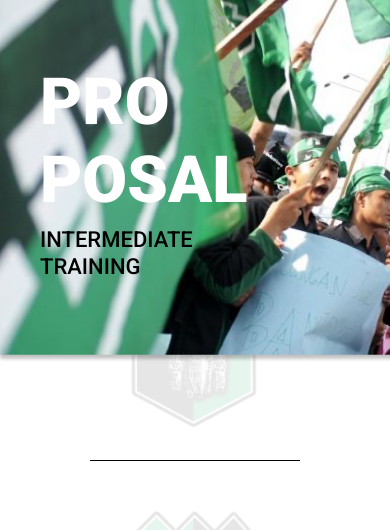
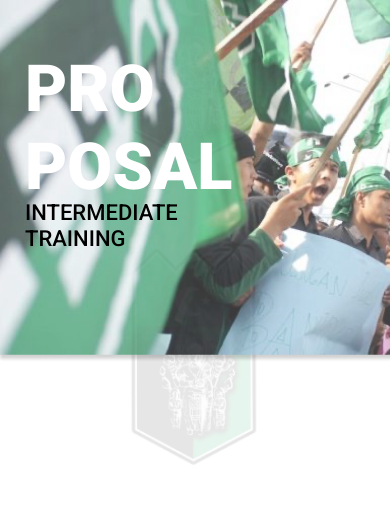
Before and after one commit to BryanYehuda/WebsiteKaderHMIUnbraw, a website: page src/index.html in a window 390 px wide. Shown: the top 530 px of the page. Drawn offline with nearby package versions, Linux system fonts and the light colour scheme.

Commit message:
Updating Hero Section

```diff
--- a/src/index.html
+++ b/src/index.html
@@ -46,8 +46,8 @@
     <section id="hero">
         <div class="row">
             <div class="col-12">
-                <img src="public/images/default/heropc.png" class="d-none d-sm-block img-fluid lazyload" alt="Hero Image">
-                <img src="public/images/default/heromobile.png" class="d-sm-none img-fluid lazyload" alt="Hero Image">
+                <img src="public/images/default/heropc.png" class="d-none d-sm-block img-fluid lazyload hero-img" alt="Hero Image">
+                <img src="public/images/default/heromobile.png" class="d-sm-none img-fluid lazyload hero-img" alt="Hero Image">
                 <h2>PRO<br>POSAL</h2>
                 <h5>INTERMEDIATE<br>TRAINING</h5><br><br><br>
             </div>
--- a/src/public/css/index.css
+++ b/src/public/css/index.css
@@ -14,6 +14,13 @@ body {
 
 /* Hero */
 
+.hero-img {
+    width: 105%;
+    max-width: 105% !important;
+    min-height: 500px;
+    opacity: 75%;
+}
+
 #hero img {
     width: 105%;
     max-width: 105% !important;
@@ -23,15 +30,18 @@ body {
     color: #ffffff;
     font-weight: 900;
     font-size: 90px;
-    margin-left: 40px;
-    margin-top: -400px;
+    position: absolute;
+    top: 300px;
+    left: 40px;
 }
 
 #hero h5 {
     color: #000000;
     font-weight: 500;
     font-size: 30px;
-    margin-left: 40px;
+    position: absolute;
+    top: 525px;
+    left: 40px;
 }
 
 hr {
--- a/src/public/css/queries.css
+++ b/src/public/css/queries.css
@@ -1,6 +1,7 @@
 @media only screen and (max-width: 1200px) {
     h2 {
         font-size: 85px !important;
+        top: 200px !important;
     }
     .title {
         font-size: 18px !important;
@@ -19,12 +20,14 @@
     }
     h5 {
         font-size: 36px !important;
+        top: 400px !important;
     }
 }
 
 @media only screen and (max-width: 992px) {
     h2 {
         font-size: 80px !important;
+        top: 100px !important;
     }
     .title {
         font-size: 16px !important;
@@ -43,13 +46,16 @@
     }
     h5 {
         font-size: 32px !important;
+        top: 300px !important;
+    }
+    .hero-img {
+        min-height: 400px !important;
     }
 }
 
 @media only screen and (max-width: 768px) {
     h2 {
         font-size: 75px !important;
-        margin-top: -300px !important;
     }
     .title {
         font-size: 15px !important;
@@ -93,11 +99,15 @@
     h5 {
         font-size: 24px !important;
     }
+    .hero-img {
+        min-height: 300px !important;
+    }
 }
 
 @media only screen and (max-width: 450px) {
     h2 {
         font-size: 65px !important;
+        top: 50px !important;
     }
     .title {
         font-size: 13px !important;
@@ -116,13 +126,13 @@
     }
     h5 {
         font-size: 22px !important;
+        top: 200px !important;
     }
 }
 
 @media only screen and (max-width: 350px) {
     h2 {
         font-size: 60px !important;
-        margin-top: -220px !important;
     }
     .title {
         font-size: 12px !important;
```
